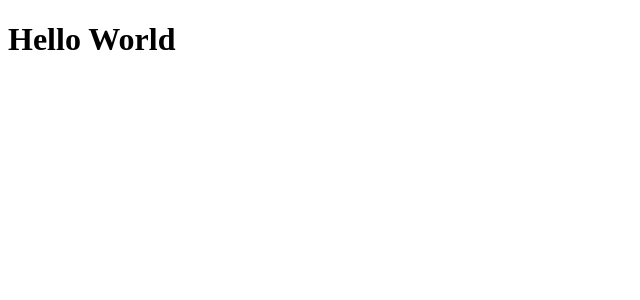
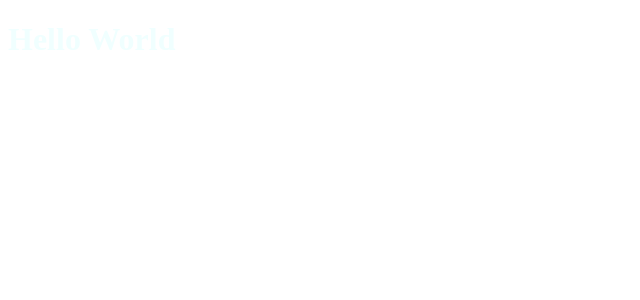
Before and after one commit to 0x476569636f/mern-blog, a React (Vite) app in the folder client/: page / in a window 1280 px wide. Shown: the top 300 px of the page, without its empty margins (0-640 px from the left). Built offline with nearby package versions, Linux system fonts and the light colour scheme.

Commit message:
Rapihin Aja

```diff
--- a/client/src/App.jsx
+++ b/client/src/App.jsx
@@ -1,13 +1,13 @@
-import { useState } from 'react'
+import { useState } from "react";
 
-function App() {
-  const [count, setCount] = useState(0)
+const App = () => {
+  const [count, setCount] = useState(0);
 
   return (
-    <div>
+    <>
       <h1>Hello World</h1>
-    </div>
-  )
-}
+    </>
+  );
+};
 
-export default App
+export default App;
--- /dev/null
+++ b/client/src/Main.css
@@ -0,0 +1,3 @@
+h1 {
+    color: azure;
+}
```
Also changed, not shown: client/src/main.jsx (+7 -7 lines), 1 other file (tests, documents, lock files or other folders).
